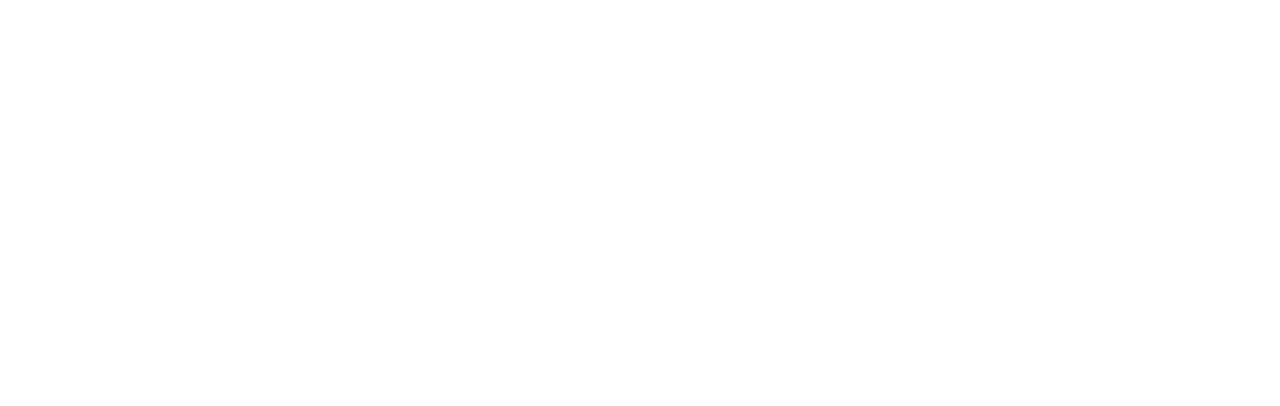
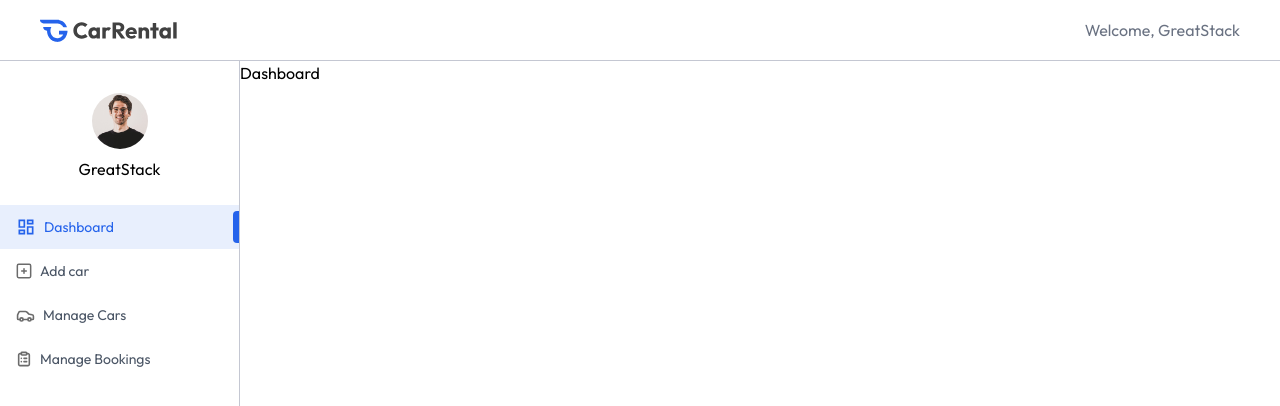
Before and after one commit to Vengatesankh/React-Car-Bike-Rental-Website, a React (Vite) app in the folder frontend/: page /owner in a window 1280 px wide. Before the commit this address had no page. Shown: the top 406 px of the page. Built offline with nearby package versions, Linux system fonts and the light colour scheme.

Commit message:
create dashboared Routes

```diff
--- a/frontend/src/App.jsx
+++ b/frontend/src/App.jsx
@@ -7,6 +7,11 @@
 import MyBookings from "./Pages/MyBookings";
 import CarDetails from "./Pages/CarDetails";
 import Footer from "./Components/Footer";
+import Layout from "./Pages/owner/Layout";
+import Dashboard from "./Pages/owner/Dashboard";
+import { AddCar } from "./Pages/owner/AddCar";
+import ManageCar from "./Pages/owner/ManageCar";
+import ManageBoking from "./Pages/owner/ManageBoking";
 
 const App = () => {
   const [showlogon, setShowlogin] = useState(false);
@@ -20,6 +25,12 @@
         <Route path="/car-details/:id" element={<CarDetails />}></Route>
         <Route path="/cars" element={<Cars />} />
         <Route path="/mybooking" element={<MyBookings />} />
+        <Route path="/owner" element={<Layout />}>
+          <Route index element={<Dashboard />} />
+          <Route path="add-car" element={<AddCar />} />
+          <Route path="manage-cars" element={<ManageCar />} />
+          <Route path="manage-bookings" element={<ManageBoking />} />
+        </Route>
       </Routes>
       {!isOwnerpath && <Footer />}
     </div>
--- a/frontend/src/Components/Navbar.jsx
+++ b/frontend/src/Components/Navbar.jsx
@@ -16,7 +16,7 @@
       <div className="max-w-7xl mx-auto">
         <div className="flex justify-between items-center h-16">
           {/* Logo */}
-          <Link to="/" className="flex-shrink-0">
+          <Link to="/" className="flex-shrink-0" viewTransition>
             <img
               src={assets.logo}
               alt="logo"
@@ -31,18 +31,21 @@
               <Link
                 to="/"
                 className="text-gray-700 hover:text-blue-600 font-medium transition-colors duration-200"
+                viewTransition
               >
                 HOME
               </Link>
               <Link
                 to="/cars"
                 className="text-gray-700 hover:text-blue-600 font-medium transition-colors duration-200"
+                viewTransition
               >
                 CARS
               </Link>
               <Link
                 to="/mybooking"
                 className="text-gray-700 hover:text-blue-600 font-medium transition-colors duration-200"
+                viewTransition
               >
                 MY BOOKINGS
               </Link>
--- /dev/null
+++ b/frontend/src/Components/owner/NavbarOwner.jsx
@@ -0,0 +1,16 @@
+import React from "react";
+import { assets, dummyUserData } from "../../assets/assets";
+import { Link } from "react-router-dom";
+const NavbarOwner = () => {
+  const user = dummyUserData;
+  return (
+    <div className="flex items-center justify-between px-6 md:px-10 py-4 text-gray-500 border-b border-borderColor relative transition-all">
+      <Link to="/">
+        <img src={assets.logo} alt="" className="h-7" />
+      </Link>
+      <p>Welcome, {user.name || "Owner"}</p>
+    </div>
+  );
+};
+
+export default NavbarOwner;
--- /dev/null
+++ b/frontend/src/Components/owner/SideBar.jsx
@@ -0,0 +1,77 @@
+import React, { useState } from "react";
+import { assets, dummyUserData, ownerMenuLinks } from "../../assets/assets";
+import { NavLink, useLocation } from "react-router-dom";
+
+const SideBar = () => {
+  const user = dummyUserData;
+  const location = useLocation();
+  const [image, setImage] = useState("");
+  const updateImage = async () => {
+    user.image = URL.createObjectURL(image);
+    setImage("");
+  };
+  return (
+    <div className="relative min-h-screen md:flex  flex-col items-center pt-8  max-w-13 md:max-w-60 w-full border-r border-borderColor text-sm">
+      <div className="group relative">
+        <label htmlFor="image">
+          <img
+            src={image ? URL.createObjectURL(image) : user?.image}
+            alt=""
+            className="h-9 md:h-14 w-9 md:w-14 rounded-full mx-auto"
+          />
+          <input
+            type="file"
+            id="image"
+            accept="image/*"
+            hidden
+            onChange={(e) => setImage(e.target.files[0])}
+          />
+          <div className="absolute hidden top-0 right-0 left-0 bottom-0 bg-black/10 rounded-full group-hover:flex items-center justify-center cursor-pointer">
+            <img src={assets.edit_icon} alt="" />
+          </div>
+        </label>
+      </div>
+      {image && (
+        <button className="absolute top-0 right-0 flex p-2 gap-1 bg-primary/10 text-primary cursor-pointer">
+          Save{" "}
+          <img
+            src={assets.check_icon}
+            width={13}
+            onClick={updateImage}
+            alt=""
+          />
+        </button>
+      )}
+      <p className="mt-2 text-base max-md:hidden">{user?.name}</p>
+
+      <div className="w-full">
+        {ownerMenuLinks.map((link, index) => (
+          <NavLink
+            key={index}
+            to={link.path}
+            className={`relative flex items-center gap-2 w-full py-3 pl-4 first:mt-6 ${
+              link.path === location.pathname
+                ? "bg-primary/10 text-primary"
+                : "text-gray-600"
+            }`}
+          >
+            <img
+              src={
+                link.path === location.pathname ? link.coloredIcon : link.icon
+              }
+              alt="car-icon"
+            />
+            <span>{link.name}</span>
+            <div
+              className={`${
+                link.path === location.pathname && "bg-primary"
+              } w-1.5 h-8 rounded-l right-0 absolute`}
+            ></div>
+          </NavLink>
+        ))}
+      </div>
+    </div>
+  );
+};
+
+export default SideBar;
--- /dev/null
+++ b/frontend/src/Components/owner/Title.jsx
@@ -0,0 +1,14 @@
+import React from "react";
+
+const Title = ({ title, subTitle }) => {
+  return (
+    <>
+      <h1 className="font-medium text-2xl">{title}</h1>
+      <p className="text-sm md:text-base text-gray-500/90 mt-2 max-w-156">
+        {subTitle}
+      </p>
+    </>
+  );
+};
+
+export default Title;
--- /dev/null
+++ b/frontend/src/Pages/owner/AddCar.jsx
@@ -0,0 +1,11 @@
+import React from "react";
+
+const AddCar = () => {
+  return (
+    <div>
+      <h1>dsdf</h1>
+    </div>
+  );
+};
+
+export { AddCar };
--- /dev/null
+++ b/frontend/src/Pages/owner/Dashboard.jsx
@@ -0,0 +1,7 @@
+import React from "react";
+
+const Dashboard = () => {
+  return <div>Dashboard</div>;
+};
+
+export default Dashboard;
--- /dev/null
+++ b/frontend/src/Pages/owner/Layout.jsx
@@ -0,0 +1,18 @@
+import React from "react";
+import NavbarOwner from "../../Components/owner/NavbarOwner";
+import SideBar from "../../Components/owner/SideBar";
+import { Outlet } from "react-router-dom";
+
+const Layout = () => {
+  return (
+    <div className="flex flex-col">
+      <NavbarOwner />
+      <div className="flex">
+        <SideBar />
+        <Outlet />
+      </div>
+    </div>
+  );
+};
+
+export default Layout;
--- /dev/null
+++ b/frontend/src/Pages/owner/ManageBoking.jsx
@@ -0,0 +1,7 @@
+import React from "react";
+
+const ManageBoking = () => {
+  return <div>ManageBoking</div>;
+};
+
+export default ManageBoking;
--- /dev/null
+++ b/frontend/src/Pages/owner/ManageCar.jsx
@@ -0,0 +1,7 @@
+import React from "react";
+
+const ManageCar = () => {
+  return <div>ManageCar</div>;
+};
+
+export default ManageCar;
```
